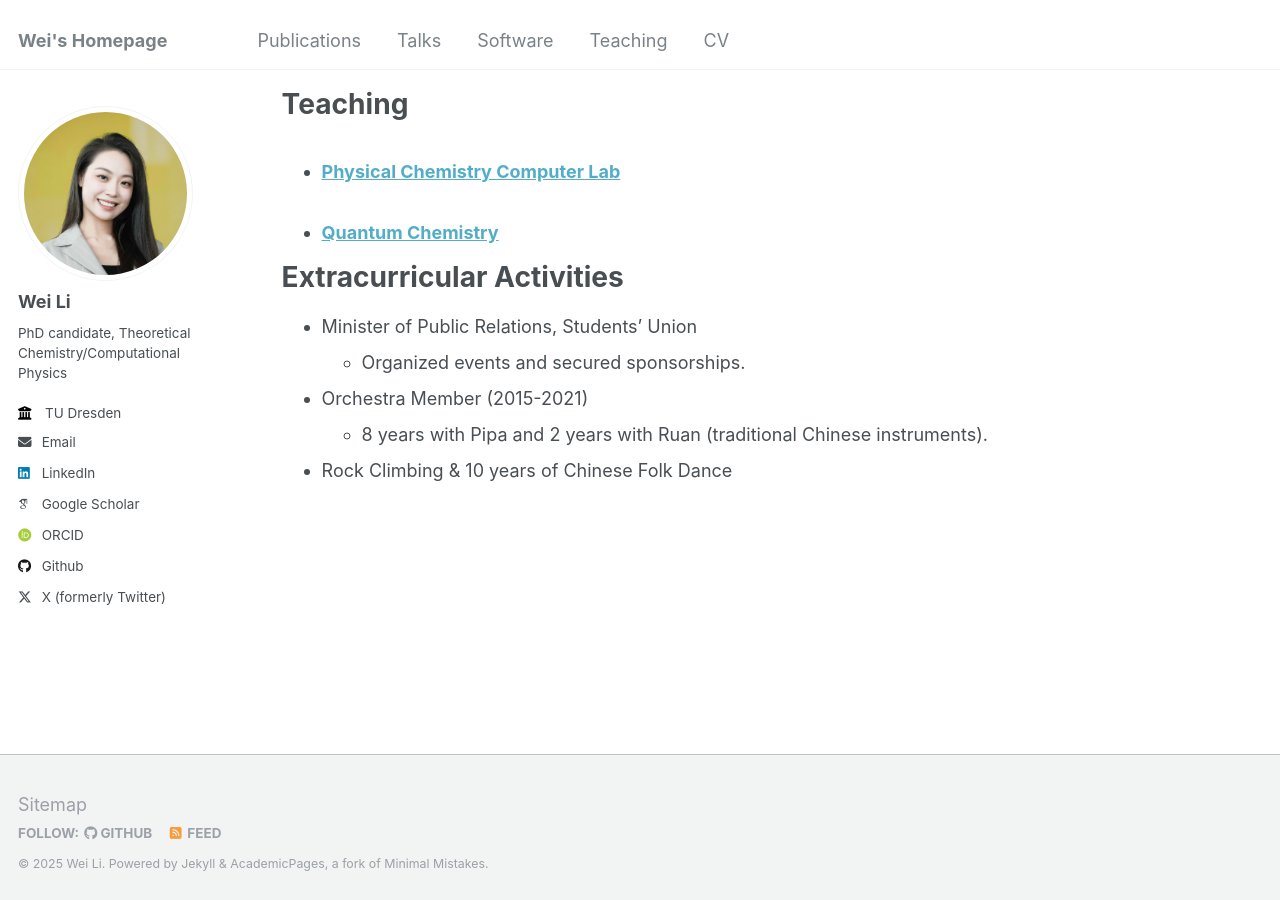
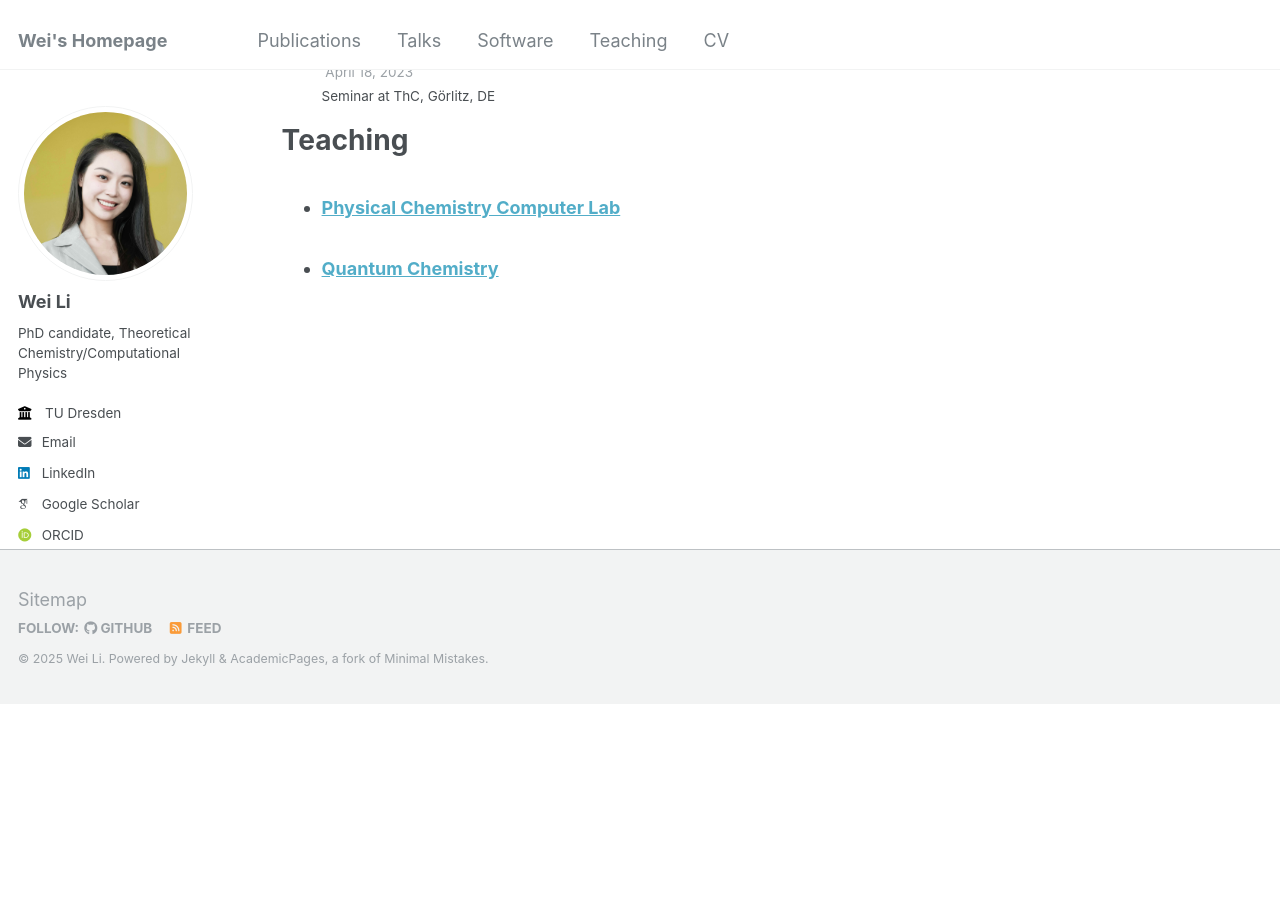
Before and after one commit to i-wli/i-wli.github.io, a Jekyll site: the page built from _pages/cv.md, in a window 1280 px wide and 900 px high, scrolled down 3185 px. Built offline with Jekyll 4.4.1, drawn with Linux system fonts in a browser that asks for light colours; some web fonts are replaced; after the commit the page ends 3890 px from its top, so only the background shows below that; some of the changed text lies outside the part shown.

Commit message:
correct cv

```diff
--- a/_pages/cv.md
+++ b/_pages/cv.md
@@ -85,13 +86,3 @@ Teaching
   <ul>{% for post in site.teaching reversed %}
     {% include archive-single-cv.html %}
   {% endfor %}</ul>
-
-Extracurricular Activities
-======
-* Minister of Public Relations, Students' Union
-  * Organized events and secured sponsorships.
-
-* Orchestra Member (2015-2021)
-  * 8 years with Pipa and 2 years with Ruan (traditional Chinese instruments).
-
-* Rock Climbing & 10 years of Chinese Folk Dance
```
Also changed, not shown: other parts of _pages/cv.md (+1 -0 lines).
